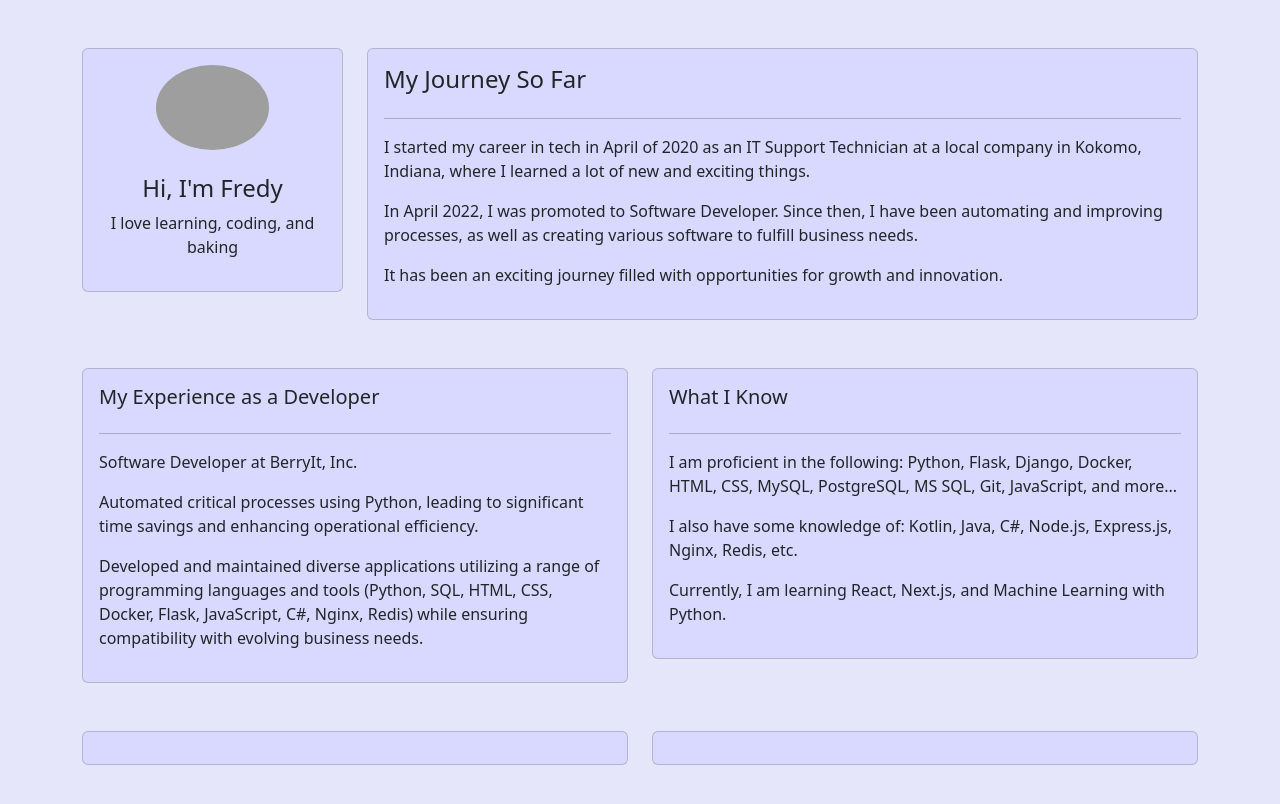
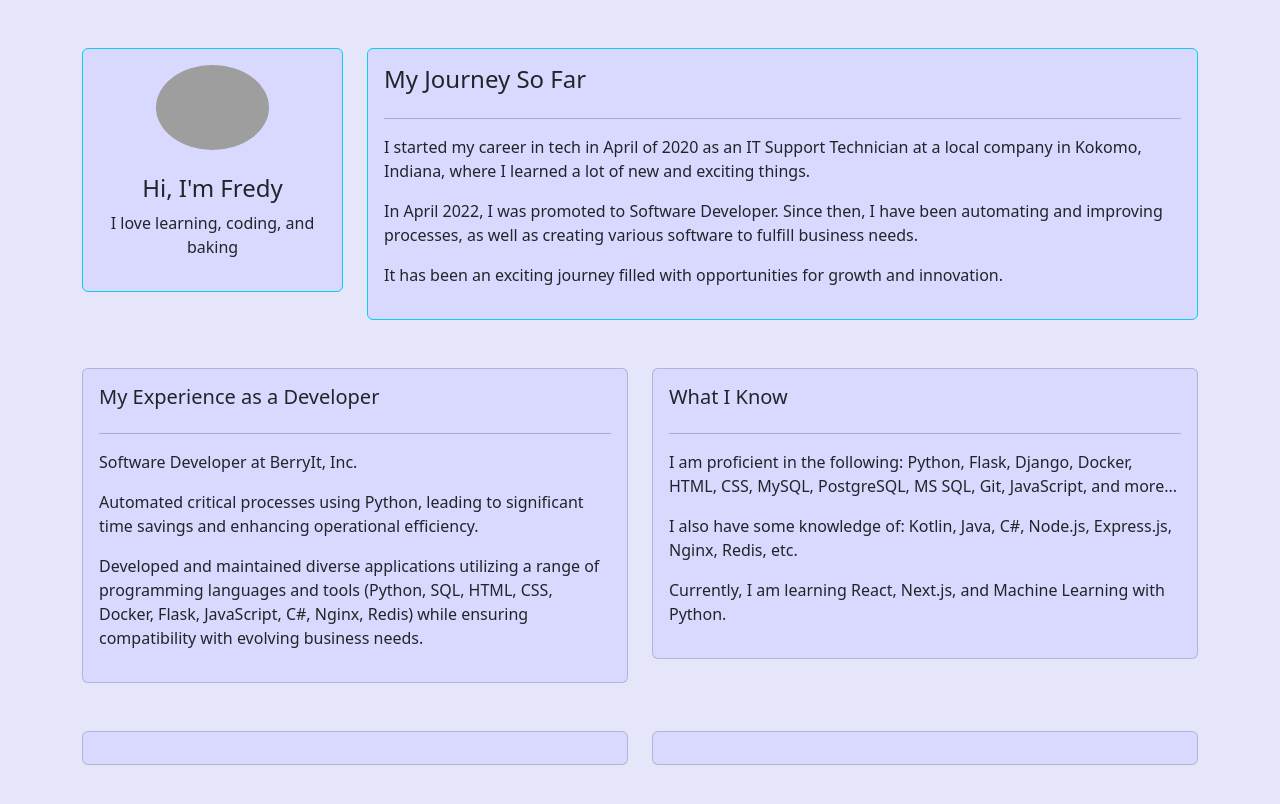
Before and after one commit to fsantamaria1/fsantamaria.github.io, a plain HTML site: page index.html in a window 1280 px wide. Drawn offline with nearby package versions, Linux system fonts and the light colour scheme; grey boxes are pictures that could not be loaded.

Commit message:
Add `border-info` to the first two cards

```diff
--- a/index.html
+++ b/index.html
@@ -14,7 +14,7 @@
     <div class="container my-5">
         <div class="row mb-5">
             <div class="col-md-3">
-                <div class="card card-body">
+                <div class="card card-body border-info">
                     <img
                         src="./assets/images/fredy.jpg"
                         alt="Picture of Fredy"
@@ -26,7 +26,7 @@
             </div>
 
             <div class="col-md-9">
-                <div class="card card-body">
+                <div class="card card-body border-info">
                     <h4>My Journey So Far</h4>
                     <hr>
                     <p>
```
